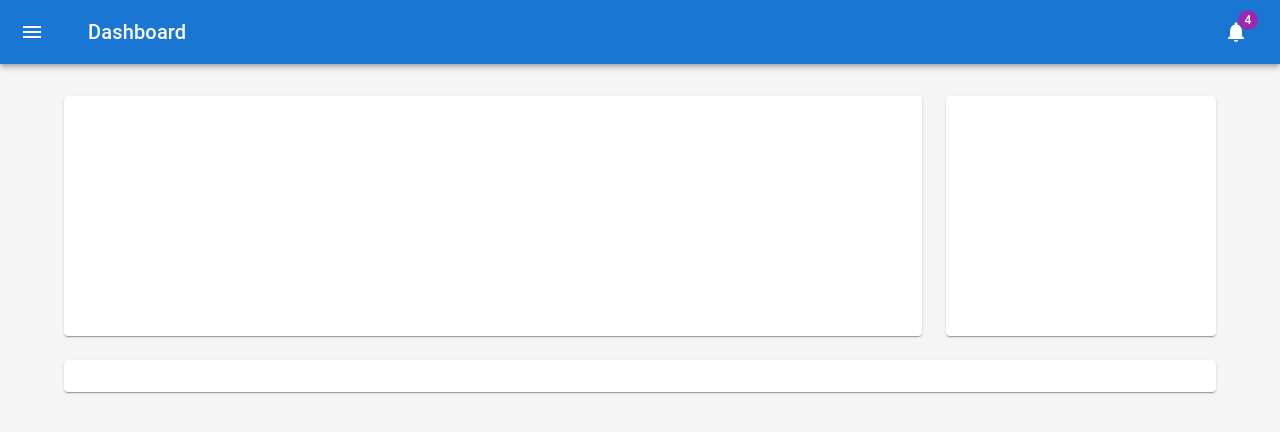
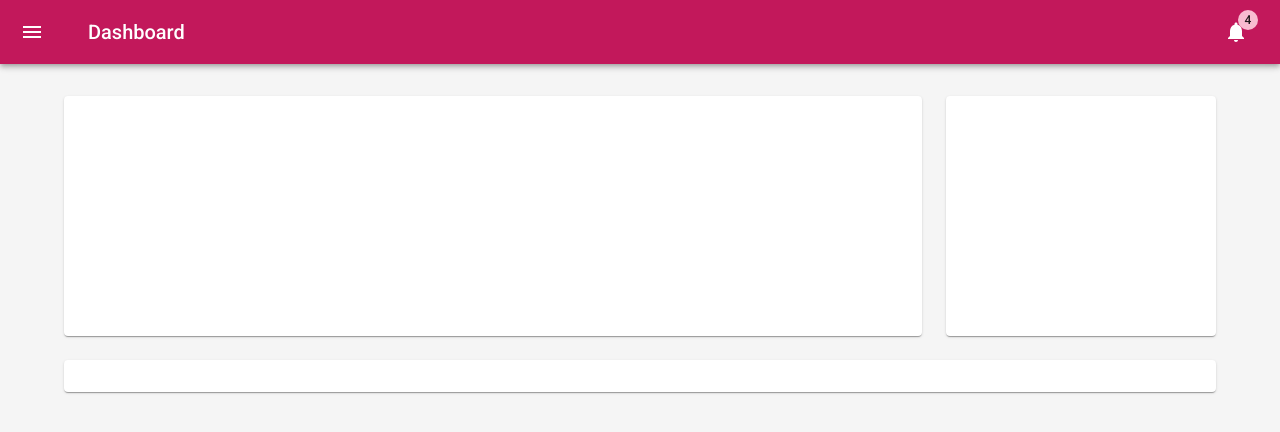
Before and after one commit to yizhong187/H4G, a React (Vite) app in the folder frontend/: page / in a window 1280 px wide. Shown: the top 432 px of the page. Built offline with nearby package versions, Linux system fonts and the light colour scheme.

Commit message:
updated main content's animation with side bar

```diff
--- a/frontend/src/App.tsx
+++ b/frontend/src/App.tsx
@@ -1,25 +1,74 @@
-import React from "react";
+import React, { useState } from "react";
 import { BrowserRouter as Router, Routes, Route } from "react-router-dom";
 import { routes } from "./routes/routes";
 import { UserProvider } from "./contexts/UserContext";
+import { createTheme, ThemeProvider } from "@mui/material/styles";
+import "@fontsource/roboto";
+import "@fontsource/roboto/300.css";
+import "@fontsource/roboto/400.css";
+import "@fontsource/roboto/500.css";
+import "@fontsource/roboto/700.css";
+import UserNavbar from "./components/UserNavbar";
+import { Box } from "@mui/material";
 
-import UserNavbar from "./components/UserNavbar";
+const theme = createTheme({
+  typography: {
+    fontFamily: "Roboto, Arial, sans-serif",
+  },
+  palette: {
+    primary: {
+      main: "#C2185B",
+    },
+    secondary: {
+      main: "#F8BBD0",
+    },
+  },
+});
 
 const App: React.FC = () => {
+  const [isDrawerOpen, setIsDrawerOpen] = useState<boolean>(false);
+  const toggleDrawer = () => {
+    console.log("toggled");
+    setIsDrawerOpen(!isDrawerOpen);
+  };
+
   return (
+    <ThemeProvider theme={theme}>
       <UserProvider>
         <Router>
-        <UserNavbar />
+          <UserNavbar isDrawerOpen={isDrawerOpen} toggleDrawer={toggleDrawer} />
+          <Box
+            component="main"
+            sx={{
+              flexGrow: 1,
+              height: "100vh",
+              overflow: "auto",
+              transition: theme.transitions.create(["margin", "width"], {
+                easing: theme.transitions.easing.sharp,
+                duration: isDrawerOpen
+                  ? theme.transitions.duration.enteringScreen
+                  : theme.transitions.duration.leavingScreen,
+              }),
+              marginLeft: isDrawerOpen ? "200px" : 0,
+              width: isDrawerOpen ? `calc(100% - 200px)` : "100%",
+            }}
+          >
             <Routes>
               {routes.map((route, index) => {
                 const Component = route.component;
                 return (
-              <Route key={index} path={route.path} element={<Component />} />
+                  <Route
+                    key={index}
+                    path={route.path}
+                    element={<Component />}
+                  />
                 );
               })}
             </Routes>
+          </Box>
         </Router>
       </UserProvider>
+    </ThemeProvider>
   );
 };
 
```
Lines whose indentation alone changed are shown as unchanged.
